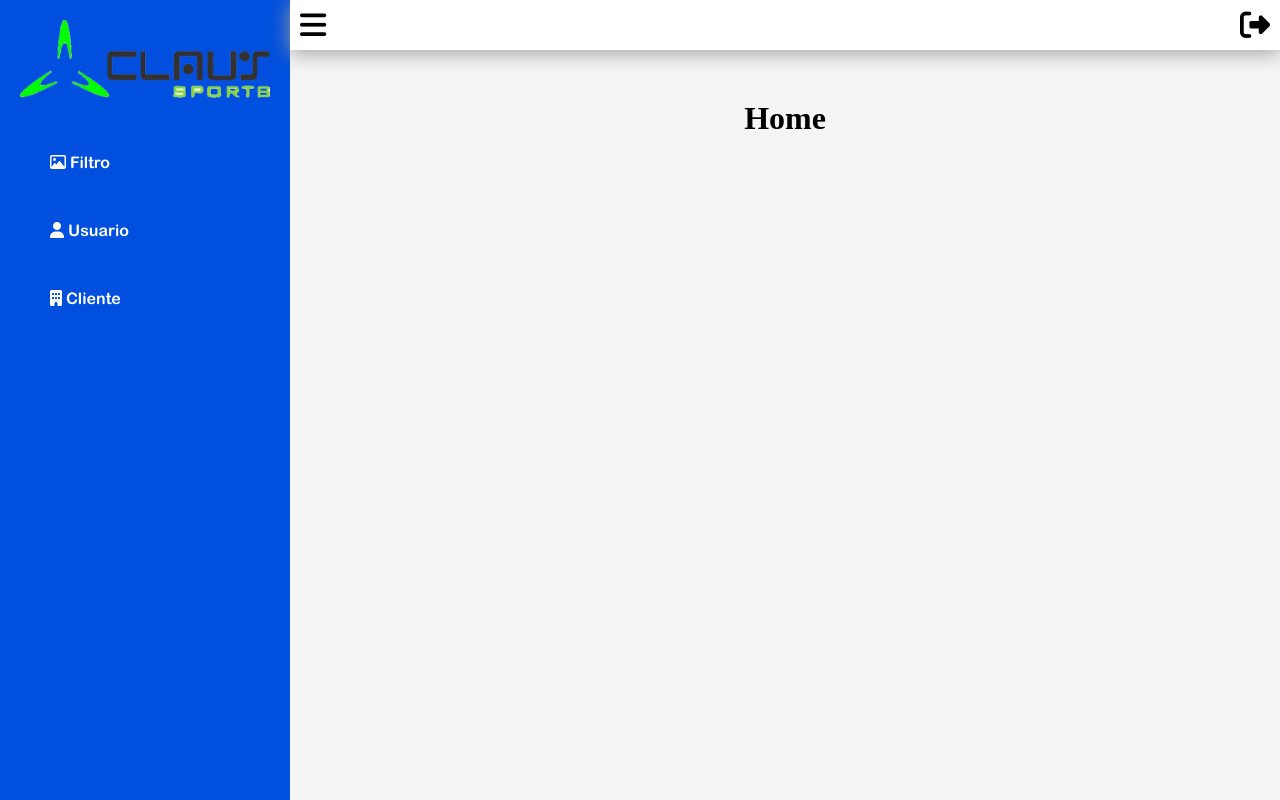
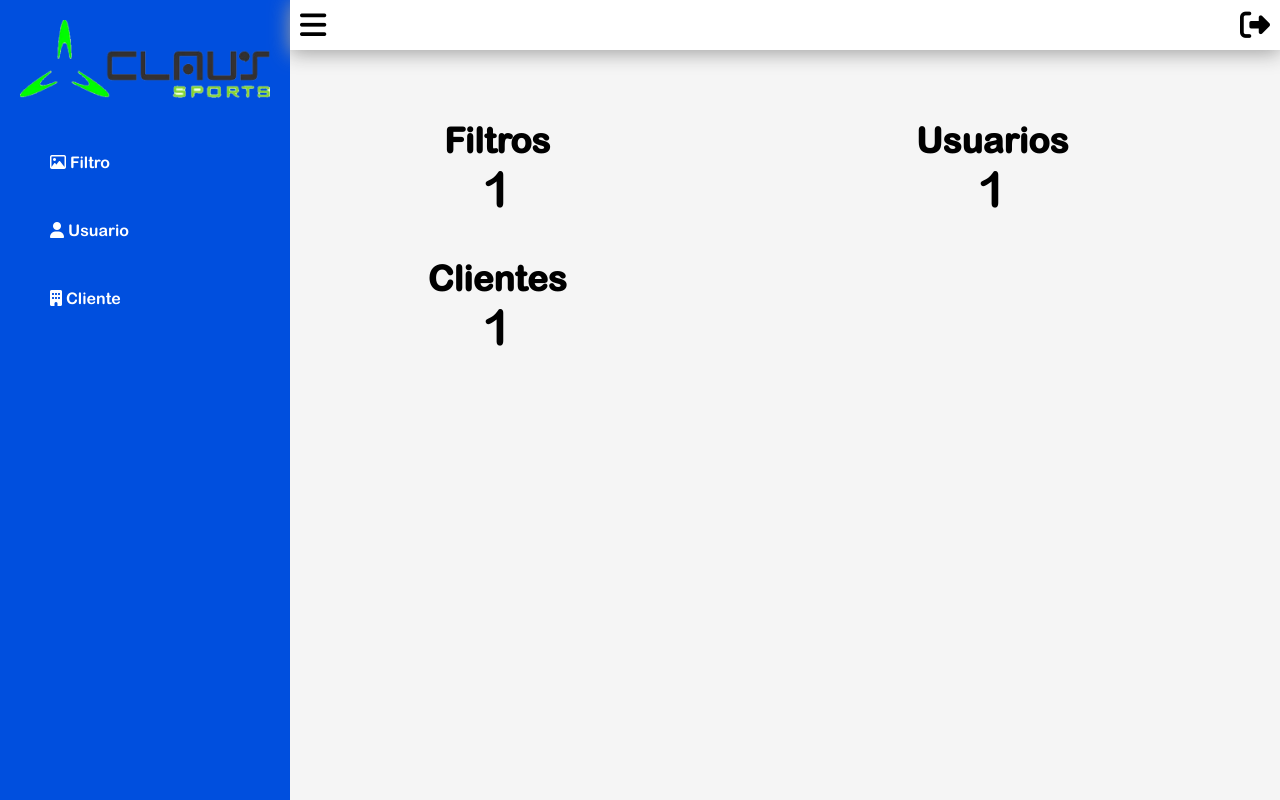
Before and after one commit to rgalvaomachado/filtro, a PHP site: page /admin/home in a window 1280 px wide. Run offline with PHP 8.4, Linux system fonts and the light colour scheme; the visitor is signed in with stand-in values (Sample User, id 1); tables that the repository leaves empty or names only in its code hold one stand-in row (values such as "Sample post"); a map, chart or similar area stays blank; some libraries are stand-ins or nearby versions.

Commit message:
home admin

```diff
--- a/public/view/admin/home/index.php
+++ b/public/view/admin/home/index.php
@@ -1,12 +1,50 @@
+<?php
+    include_once('controller/Filtro.php');
+    include_once('controller/Usuario.php');
+    include_once('controller/Cliente.php');
+    ?>
 <head>
-    <link href="public/view/admin/style.css" rel="stylesheet">
+    <link href="public/view/admin/home/style.css" rel="stylesheet">
+    <script src="/public/view/admin/home/script.js"></script>
 </head>
 <div class="grid-content grid-container">
     <?php include_once('public/view/admin/menu.php')?>
     <div class="grid-item-content">
         <?php include_once('public/view/admin/top.php')?>
         <div class="grid-container-graficos">
-            <h1>Home</h1>
+            <?php
+                $UsuarioController = new UsuarioController();
+                $usuarios = json_decode($UsuarioController->buscarTodos([]))->usuarios;
+                $qtdUsuarios = count($usuarios);
+
+                $ClienteController = new ClienteController();
+                $clientes = json_decode($ClienteController->buscarTodos([]))->clientes;
+                $qtdclientes = count($clientes);
+
+                $FiltroController = new FiltroController();
+                $filtros = json_decode($FiltroController->buscarTodos([]))->filtros;
+                $qtdfiltros = count($filtros);
+
+            ?>
+            <div class="grid-item-graficos">
+                <label class="title">Filtros</label>
+                <br>
+                <label style="font-size: 50px;"><?php echo $qtdfiltros ?></label>
+            </div>
+            <div class="grid-item-graficos">
+                <label class="title">Usuarios</label>
+                <br>
+                <label style="font-size: 50px;"><?php echo $qtdUsuarios ?></label>
+            </div>
+            <div class="grid-item-graficos">
+                <label class="title">Clientes</label>
+                <br>
+                <label style="font-size: 50px;"><?php echo $qtdclientes ?></label>
+            </div>
+            <div class="grid-item-graficos">
+                <div id="graficos">
+                <canvas id="usuarios"></canvas>
+            </div>
         </div>
     </div>
 </div>
--- /dev/null
+++ b/public/view/admin/home/script.js
@@ -0,0 +1,20 @@
+function grafico(professor, aluno){
+    const ctx = $('#usuarios');
+    new Chart(ctx, {
+        type: 'doughnut',
+        data: {
+            labels: [
+                'Professor(a)',
+                'Aluno(a)',
+            ],
+            datasets: [{
+                data: [professor, aluno],
+                backgroundColor: [
+                'rgb(255, 0, 0)',
+                'rgb(0, 0, 255)',
+                ],
+                hoverOffset: 4
+            }]
+        }
+    });
+}
--- /dev/null
+++ b/public/view/admin/home/style.css
@@ -0,0 +1,13 @@
+.grid-container-graficos {
+    display: grid;
+    grid-template-columns: auto auto;
+  }
+  .grid-item-graficos {
+    padding: 20px;
+    text-align: center;
+  }
+
+  #graficos{
+    width: 50%;
+    margin: auto;
+  }
```
